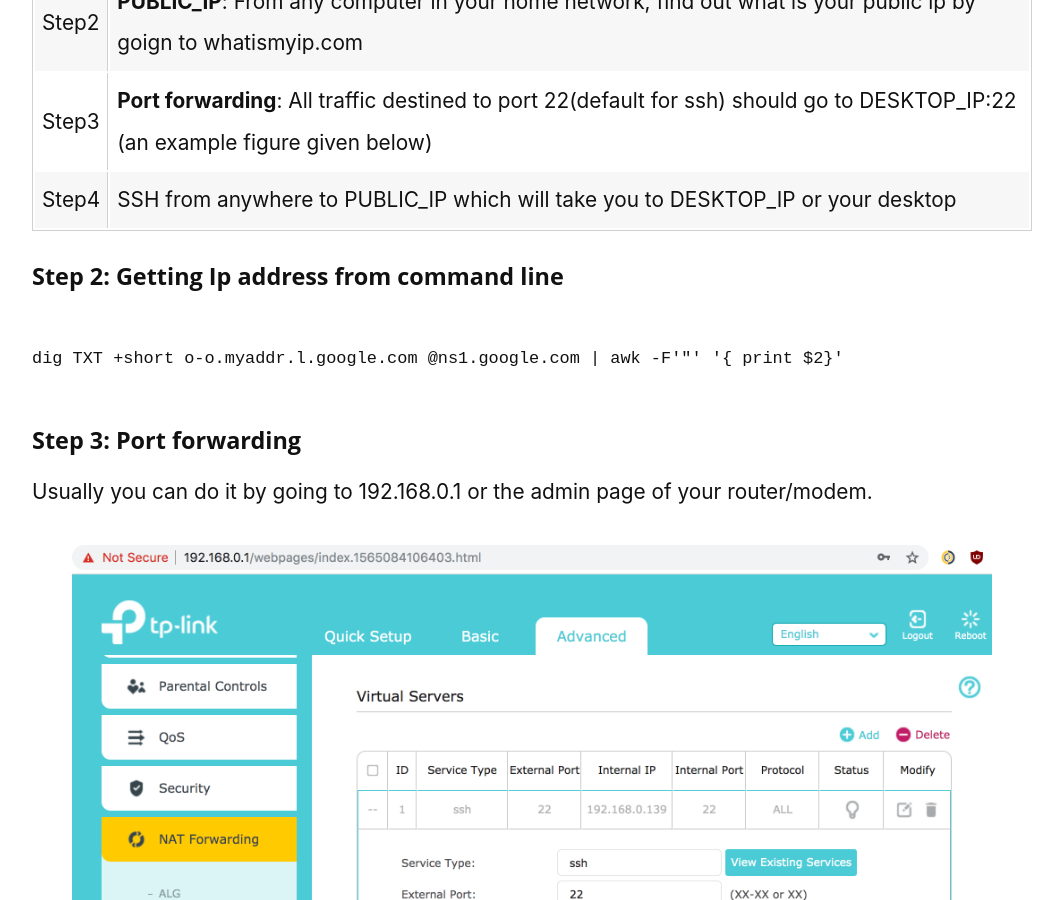
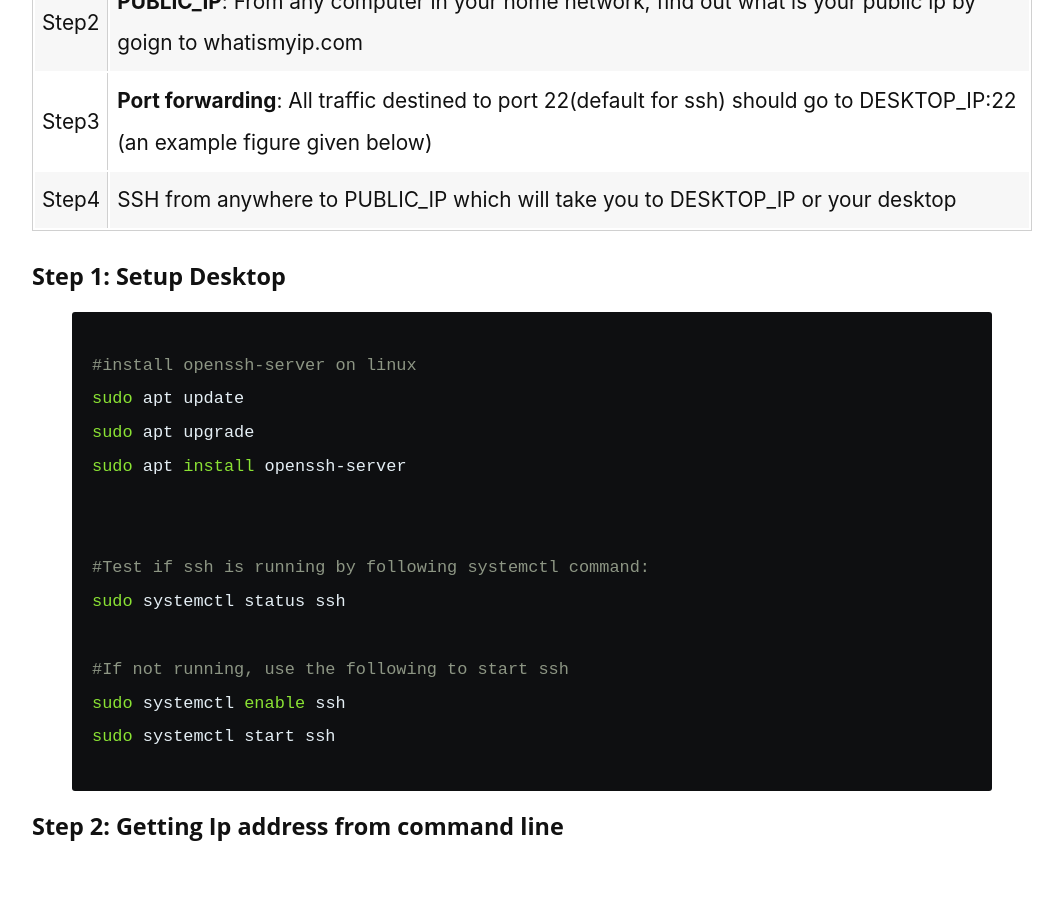
Before and after one commit to summonersRift/summonersrift.github.io, a Jekyll site: the page built from _posts/2018-01-05-ssh-to-home-pc-from-outside.md, in a window 1280 px wide and 900 px high, scrolled down 548 px. Shown: the whole window, without its empty margins (108-1171 px from the left). Built offline with Jekyll 4.4.1, drawn with Linux system fonts in a browser that asks for light colours; nearby versions of some CDN libraries; our own code applies the rules of GitHub Pages for plain Markdown files; some of the changed text lies outside the part shown.

Commit message:
Update 2018-01-05-ssh-to-home-pc-from-outside.md

```diff
--- a/_posts/2018-01-05-ssh-to-home-pc-from-outside.md
+++ b/_posts/2018-01-05-ssh-to-home-pc-from-outside.md
@@ -15,6 +15,23 @@
 | Step4 | SSH from anywhere to PUBLIC_IP which will take you to DESKTOP_IP or your desktop|
 
 
+#### Step 1: Setup Desktop
+
+{% highlight bash %}
+#install openssh-server on linux
+sudo apt update
+sudo apt upgrade
+sudo apt install openssh-server
+
+
+#Test if ssh is running by following systemctl command:
+sudo systemctl status ssh
+
+#If not running, use the following to start ssh
+sudo systemctl enable ssh
+sudo systemctl start ssh
+{% endhighlight %}
+
 #### Step 2: Getting Ip address from command line
 
 <pre>
@@ -30,3 +47,9 @@
 	<img src="{{ '/assets/img/ssh-setup-tp-link.png' | prepend: site.baseurl }}" alt="">
 	<figcaption>SSH forwarding on TP-link router (FYI: My building has wiring built in, doesnt need modem) </figcaption>
 </figure>
+
+#### Step4: SSH to PUBLIC IP you got from step-2
+
+{% highlight bash %}
+ssh user@PUBLIC_IP
+{% endhighlight %}
```
